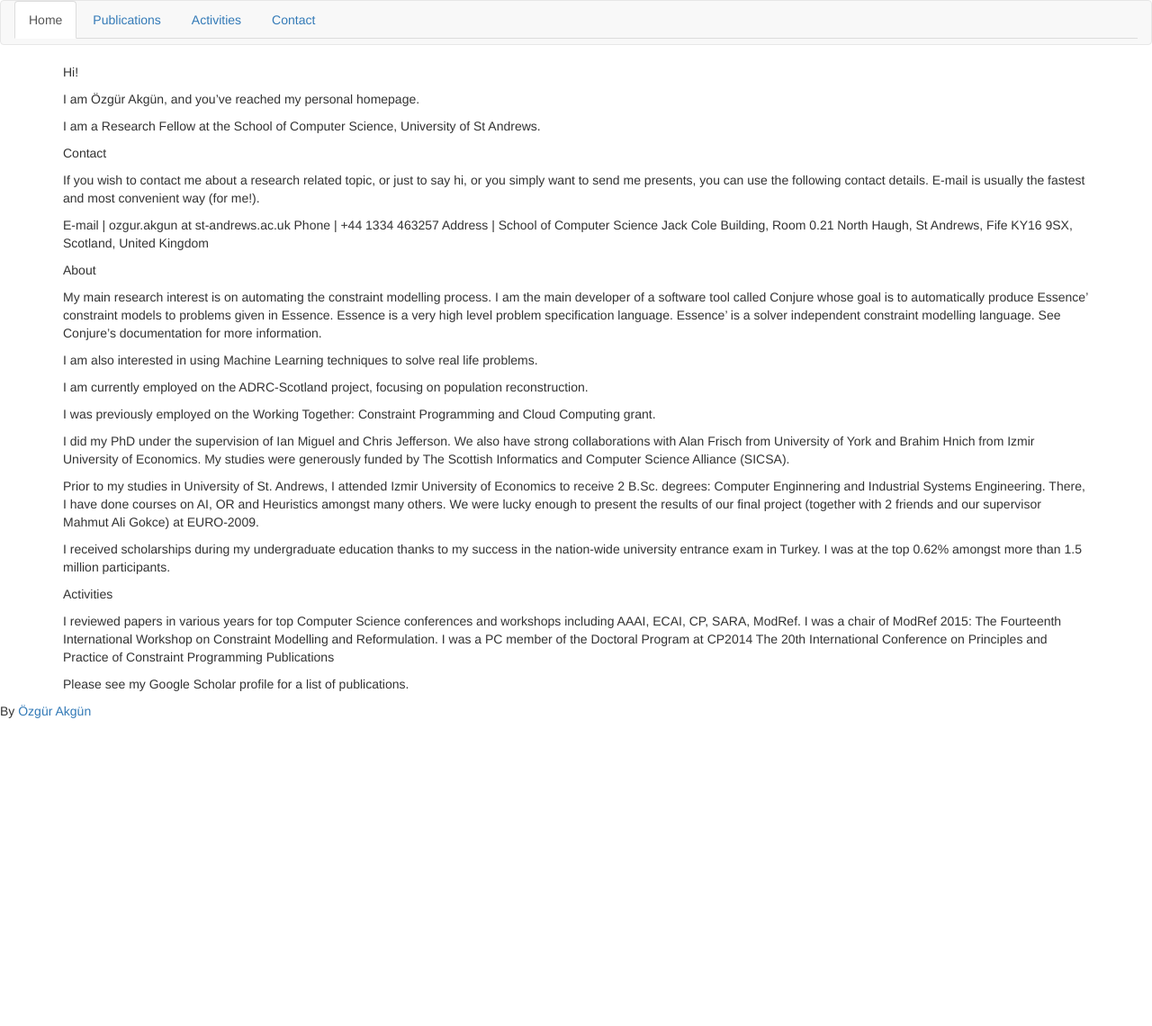
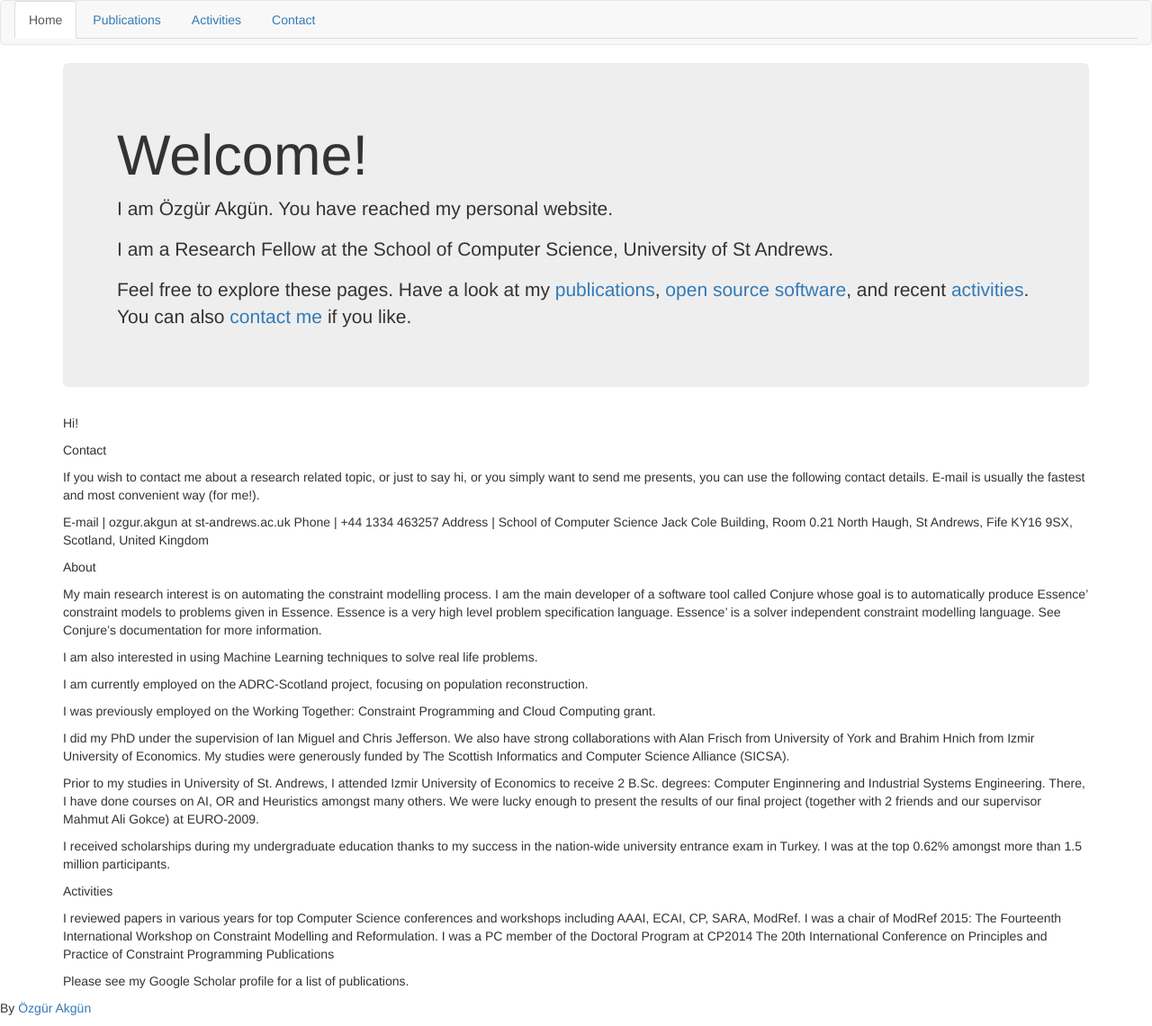
Before and after one commit to ozgurakgun/ozgurakgun.github.io, a Jekyll site: the page built from content/home.md, in a window 1280 px wide. Shown: the whole page at 90% size. Built offline with Jekyll 4.4.1, drawn with Linux system fonts in a browser that asks for light colours; before the commit the page ends 900 px from its top, so only the background shows below that.

Commit message:
jumbotron for the landing page and the 404 page -- not sure if md will work for the 404 page

```diff
--- a/_config.yml
+++ b/_config.yml
@@ -1,8 +1,8 @@
 
 # general
-title: Özgür Akgün's Personal Webpage
+title: Özgür Akgün's Personal Website
 email: ozgurakgun@gmail.com
-description: This is Özgür Akgün's Personal Webpage.
+description: This is Özgür Akgün's Personal Website.
 baseurl: ""
 url: "http://ozgurakgun.github.io"
 twitter_username: ozgurakgun
--- a/content/home.md
+++ b/content/home.md
@@ -5,11 +5,26 @@ title: Home
 permalink: /
 ---
 
+<div class="jumbotron" markdown="1">
+
+# Welcome!
+
+I am Özgür Akgün. You have reached my personal website.
+
+I am a Research Fellow at the School of Computer Science, University of St Andrews.
+
+Feel free to explore these pages.
+Have a look at
+my [publications](/publications),
+[open source software](/software), and
+recent [activities](/activities).
+You can also [contact me](/contact) if you like.
+
+</div>
+
+
 Hi!
 
-I am Özgür Akgün, and you've reached my personal homepage.
-
-I am a Research Fellow at the School of Computer Science, University of St Andrews.
 
 
 Contact
```
Also changed, not shown: content/404.html (deleted, +0 -10 lines), content/404.md (added, +17 -0 lines).
